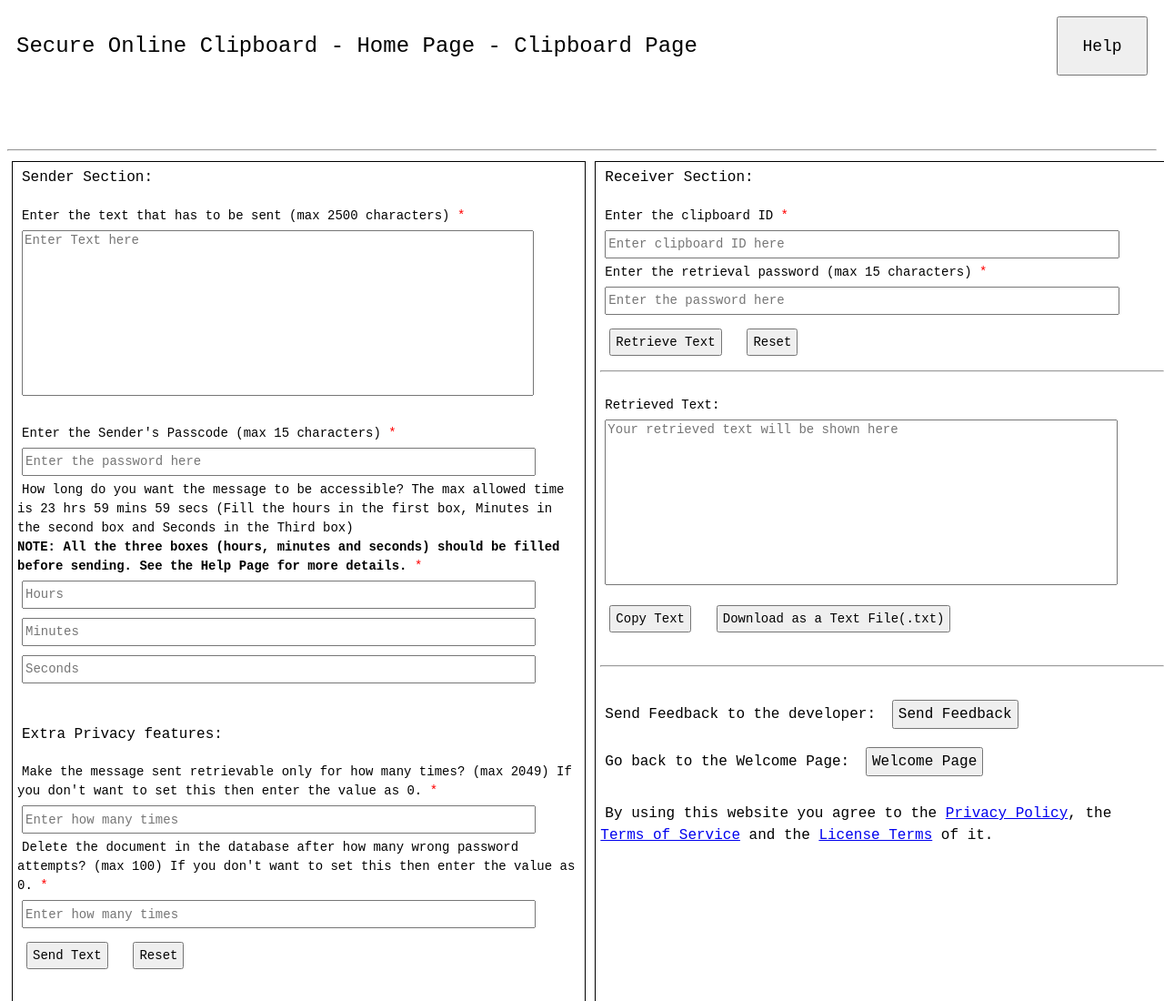
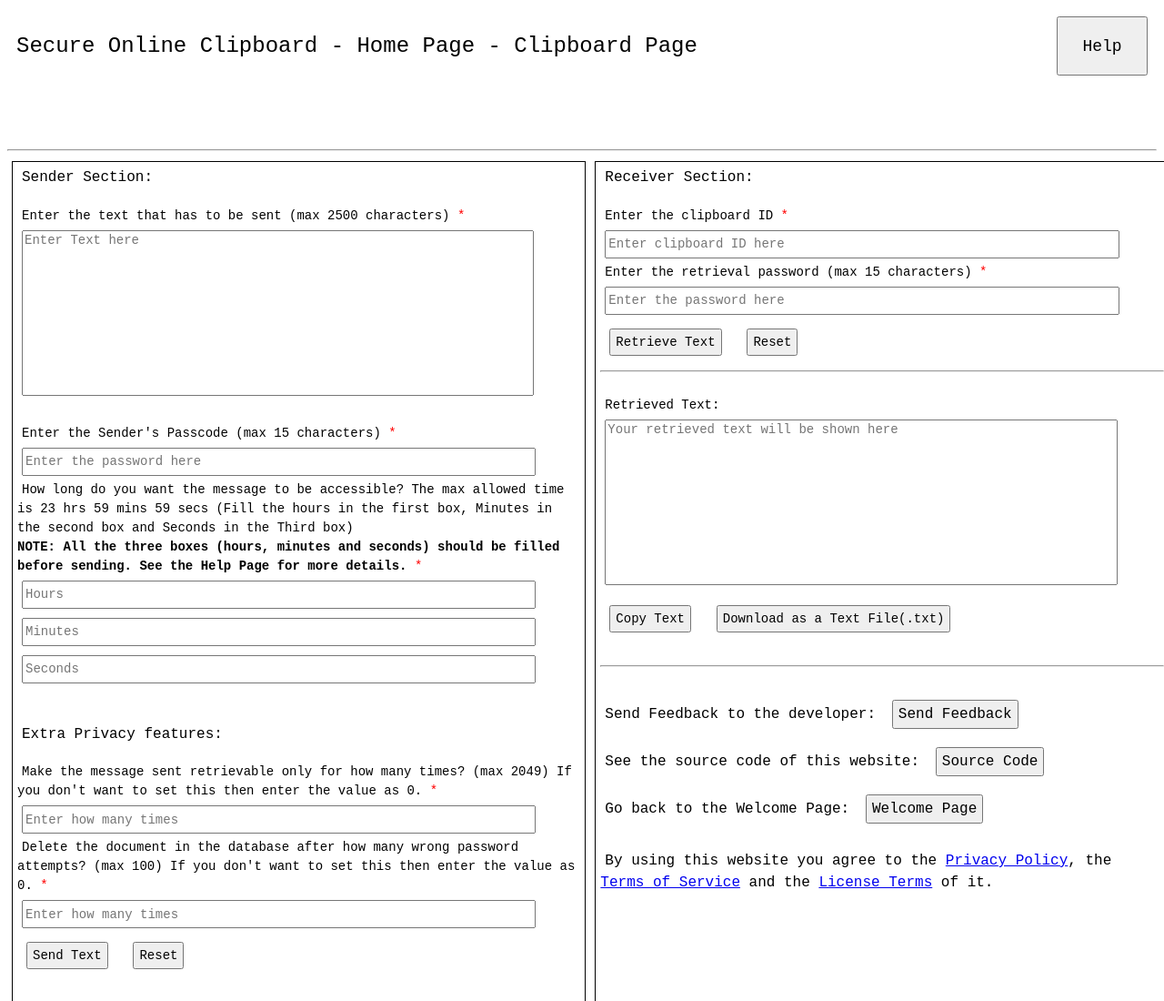
Before and after one commit to tharela-1/Secure-Online-Clipboard, a website: page index.html in a window 1280 px wide. Shown: the top 1100 px of the page at 91% size. Drawn offline with Linux system fonts and the light colour scheme.

Commit message:
Given Link to the Source Code

```diff
--- a/index.html
+++ b/index.html
@@ -157,6 +157,10 @@
             <span class="heading">Send Feedback to the developer:</span>
             <button class="actionObj" id="feedback1" onclick="window.location.href='/feedback';">Send Feedback</button>
             <br>
+            <span class="heading">See the source code of this website:</span>
+            <button class="actionObj" id="code1" onclick="window.location.href='https://github.com/tharela-1/Secure-Online-Clipboard';">
+                Source Code</button>
+            <br>
             <span class="heading">Go back to the Welcome Page:</span>
             <button class="actionObj" id="welcome1" onclick="window.location.href='/welcome';">Welcome Page</button>
             <br><br>
--- a/style.css
+++ b/style.css
@@ -133,6 +133,14 @@ body{
         font-size: 16px;
         font-family: monospace;
     }
+    #code1{
+        font-size: 16px;
+        font-family: monospace;
+    }
+    #code1:hover{
+        background-color: purple;
+        color: white;
+    }
     #feedbackPage{
         font-size:16px;
     }
```
